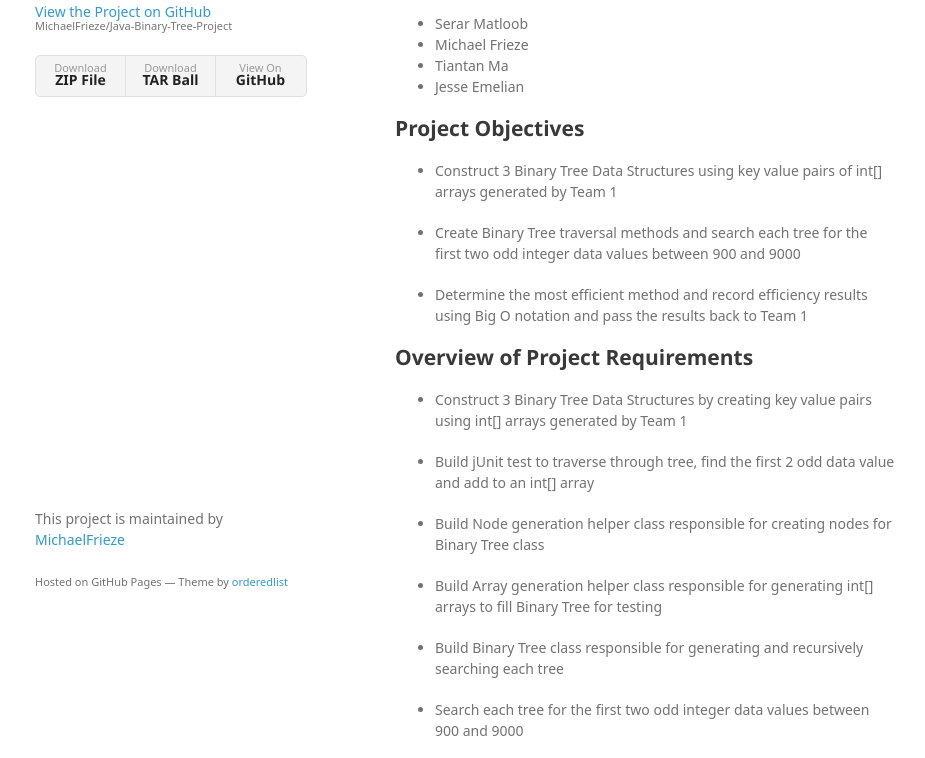
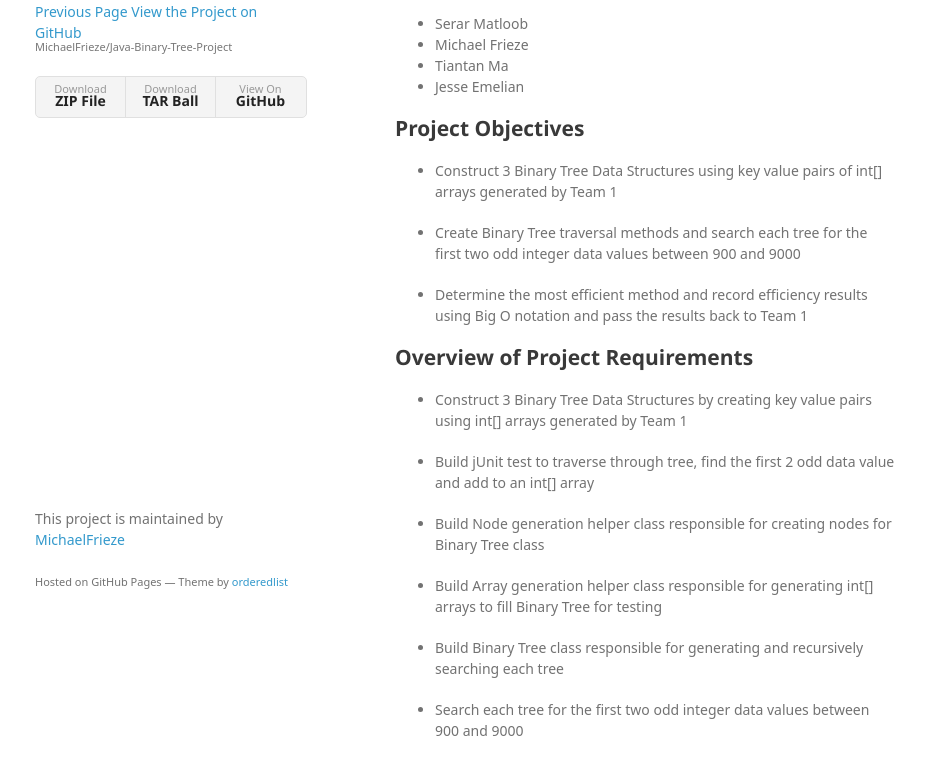
Before and after one commit to MichaelFrieze/Java-Binary-Tree-Project, a plain HTML site: page index.html in a window 1280 px wide. Shown: the part 139-897 px from the top of the page, without its empty margins (175-1100 px from the left). Drawn offline with Linux system fonts and the light colour scheme; a web font is replaced by a local one.

Commit message:
Added a link to previous page

```diff
--- a/index.html
+++ b/index.html
@@ -18,7 +18,10 @@
         <h1>Java-binary-tree-project</h1>
         <p></p>
 
-        <p class="view"><a href="https://github.com/MichaelFrieze/Java-Binary-Tree-Project">View the Project on GitHub <small>MichaelFrieze/Java-Binary-Tree-Project</small></a></p>
+        <p class="view">
+          <a href="https://michaelfrieze.github.io">Previous Page</a>
+          <a href="https://github.com/MichaelFrieze/Java-Binary-Tree-Project">View the Project on GitHub <small>MichaelFrieze/Java-Binary-Tree-Project</small></a>
+        </p>
 
 
         <ul>
```
